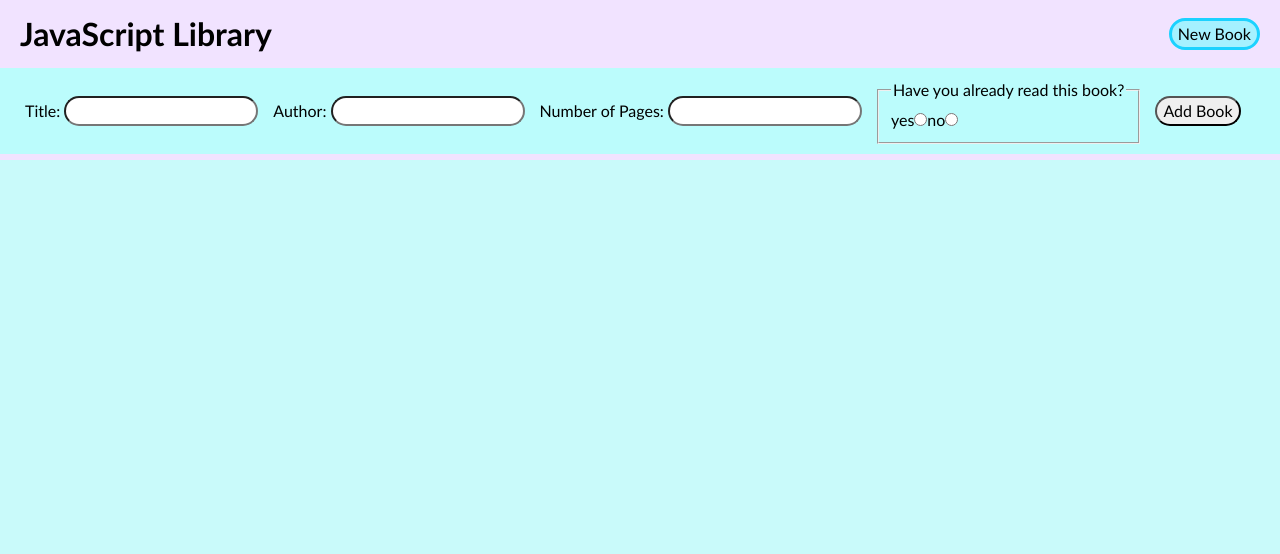
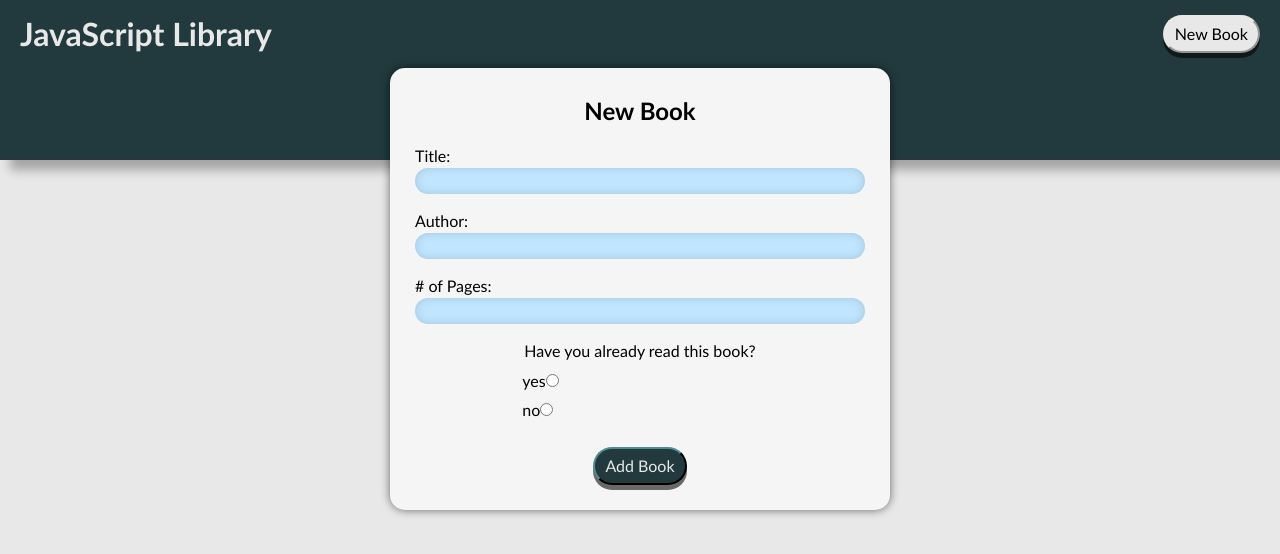
Before and after one commit to niassagd/library, a plain HTML site: page index.html in a window 1280 px wide. Both pictures are taken after a click on the button "New Book". Drawn offline with Linux system fonts and the light colour scheme.

Commit message:
Change styling to books.

```diff
--- a/index.html
+++ b/index.html
@@ -12,7 +12,7 @@
             <h1>JavaScript Library</h1>
             <button class="newBookBtn">New Book</button>
         </div>
-        <form action=""></form>
+        <form action="" id="hidden"></form>
     </div>
     <div class="library"></div>
     <script src="script.js"></script>
--- a/script.js
+++ b/script.js
@@ -52,10 +52,7 @@ function createBooks () {
         bookAuthor.classList.add("bookAuthor");
         book.appendChild(bookAuthor);
 
-        const bookPages = document.createElement("p");
-        bookPages.textContent = `${myLibrary[i].pages} pages`;
-        bookPages.classList.add("bookPages");
-        book.appendChild(bookPages);
+
 
         //book status
 
@@ -67,10 +64,16 @@ function createBooks () {
         //create button to change book status: read
 
         const readButton = document.createElement("button");
-        readButton.classList.add(".readBtn");
+        readButton.classList.add("readBtn");
         readButton.textContent = "Change Read Status";
 
         book.appendChild(readButton);
+
+        //book pages
+        const bookPages = document.createElement("p");
+        bookPages.textContent = `${myLibrary[i].pages} pages`;
+        bookPages.classList.add("bookPages");
+        book.appendChild(bookPages);
 
         library.appendChild(book);
     };
@@ -83,6 +86,10 @@ function createBooks () {
 
 const form = document.querySelector("form");
 const submitMessage = document.createElement("p");
+
+//new book form heading
+const formHeading = document.createElement("h2");
+formHeading.innerHTML = "New Book";
 
 //new book title
 
@@ -107,7 +114,7 @@ const authorLabel = document.createElement("label");
 authorLabel.for = "author";
 authorLabel.textContent = "Author: "
 
-//new book pages
+//form: new book pages
 
 const newPages = document.createElement("input");
         newPages.id = "pages";
@@ -117,12 +124,11 @@ const newPages = document.createElement("input");
 
         const pagesLabel = document.createElement("label");
         pagesLabel.for = "pages";
-        pagesLabel.textContent = "Number of Pages: ";
+        pagesLabel.textContent = "# of Pages: ";
 
 //form inputs for read or not read status
 
 const newRead = document.createElement("fieldset");
-
 
 const readStatus = document.createElement("legend");
 readStatus.textContent = "Have you already read this book?";
@@ -139,6 +145,9 @@ hasRead.required = true;
 const readLabel = document.createElement("label");
 readLabel.for = "bookStatus";
 readLabel.textContent = "yes";
+
+const radioDiv = document.createElement("div");
+radioDiv.classList.add("radioBtns");
 
 //radio button and label for "not read"
 const hasNotRead = document.createElement("input")
@@ -167,35 +176,32 @@ newBookButton.addEventListener("click", () => {
             form.innerHTML= "";
         }
         form.id = "myForm";
+        //form heading
 
-
-
+        form.appendChild(formHeading);
+        //title input
         form.appendChild(titleLabel);
         titleLabel.appendChild(newTitle);
-
-
+        //author input
         form.appendChild(authorLabel);
         authorLabel.appendChild(newAuthor);
-
+        //pages input
         form.appendChild(pagesLabel);
         pagesLabel.appendChild(newPages);
-
+        //fieldset containing radio buttons read yes and no
         form.appendChild(newRead);
-
+        //legend
         newRead.appendChild(readStatus);
-
-        newRead.appendChild(readLabel);
-        readLabel.appendChild(hasRead);
-
-
-
-        newRead.appendChild(notReadLabel);
-        notReadLabel.appendChild(hasNotRead);
-
-
+        //radio button div
+        newRead.appendChild(radioDiv);
+            //read: yes
+            radioDiv.appendChild(readLabel);
+            readLabel.appendChild(hasRead);
+            //read: no
+            radioDiv.appendChild(notReadLabel);
+            notReadLabel.appendChild(hasNotRead);
+        //add book submit button
         form.appendChild(addBook);
-
-
     }
 })
 
@@ -225,7 +231,7 @@ form.addEventListener("submit", function(event) {
     form.reset();
 
     //remove inputs
-
+    formHeading.remove();
     newTitle.remove();
     titleLabel.remove();
     newAuthor.remove();
@@ -237,7 +243,7 @@ form.addEventListener("submit", function(event) {
 
 
 
-    const myMessage = "Your book has been added to the library!";
+    const myMessage = `Your book, ${title}, by ${author} has been added to the library!`;
     submitMessage.innerHTML = myMessage;
     form.appendChild(submitMessage);
     form.id = "message";
--- a/styles.css
+++ b/styles.css
@@ -42,7 +42,9 @@
   /* CSS Reset above */
   :root {
     font-family: 'Gill Sans', 'Gill Sans MT', Calibri, 'Trebuchet MS', sans-serif;
-    background-color: rgb(201, 250, 250);
+    --mainWhite: rgb(232 232 232);
+    --primaryColor: rgb(34, 58, 61);
+    background-color: var(--mainWhite);
   }
 
   .book  {
@@ -51,22 +53,51 @@
     margin: 23vh 3vh 3vh 3vh;
     text-align: center;
     padding: 25px;
-    background-color: rgb(241, 203, 153);
+    background: linear-gradient(to left, #6fa5b6, #a3eaff, #a3eaff, #639cb3);
     color: rgb(82, 46, 10);
-    border-radius: 15px;
+    box-shadow: rgba(0, 0, 0, 0.541) 10px 10px;
+    border-top-right-radius: 50% 3%;
+    border-top-left-radius: 50% 3%;
+    border-bottom-right-radius: 2% 2%;
+    border-bottom-left-radius: 2% 2%;
+    border-bottom: rgba(0, 0, 0, 0.219) groove 10px;
+    display: flex;
+    flex-direction: column;
+    align-items: center;
+    justify-content: space-evenly;
+  }
+
+  .bookTitle {
+    font-weight: bold;
+  }
+
+  .bookAuthor {
+    font-size: 0.9rem;
+
+  }
+
+  .bookPages {
+    font-size: 0.75rem;
+  }
+
+  .bookRead {
+    font-size: 0.9rem;
   }
 
   .header {
+    color: var(--mainWhite);
     position: fixed;
     width: 100vw;
     height: 20vh;
     display: flex;
     flex-direction: column;
-
-    background-color: rgb(241, 227, 255);
+    align-items: center;
+    background-color: var(--primaryColor);
+    box-shadow: rgba(0, 0, 0, 0.295) 10px 10px 10px;
   }
 
   .header-top {
+    width: 100%;
     display: flex;
     align-items: center;
     justify-content: space-between;
@@ -74,12 +105,25 @@
 
   }
 
-  .newBookBtn {
+  button,
+  input[type="submit"] {
+    color: rgb(0, 0, 0);
+    background-color: var(--mainWhite);
+    border-color: var(--mainWhite);
+    box-shadow: rgba(0, 0, 0, 0.568) 0px 5px;
+    border-radius: 20px;
+    padding: 5px 10px;
+  }
 
-    color: rgb(0, 0, 0);
-    background-color: rgb(165, 241, 255);
-    border: rgb(28, 210, 255) 3px solid;
-    border-radius: 20px;
+  button:hover,
+  input[type="submit"]:hover {
+    cursor: pointer;
+  }
+
+  input[type="submit"] {
+    color: var(--mainWhite);
+    background-color: var(--primaryColor);
+    border-color: var(--primaryColor);
   }
 
   .library {
@@ -87,22 +131,59 @@
     flex-wrap: wrap;
   }
 
-  input {
+  input[type="text"],
+  input[type="number"] {
+    background-color: rgb(192, 230, 255);
+    border: none;
     border-radius: 15px;
+    width: 100%;
+    box-shadow: inset rgba(0, 0, 0, 0.144) 0px 0px 10px;
   }
 
   form {
-    width: 100vw;
+    color: black;
+    width: 500px;
     display: flex;
+    flex-direction: column;
     align-items: center;
     gap: 15px;
-    padding: 10px 25px;
-    background-color: rgb(187, 252, 252);
+    padding: 25px 25px;
+    background-color: rgb(245, 245, 245);
+    border-radius: 15px;
+    box-shadow: rgba(0, 0, 0, 0.555) 0px 0px 10px;
   }
 
 
 
+
+  .readBtn {
+    border-radius: 30px;
+    font-size: .75rem;
+    background: linear-gradient(to left, var(--primaryColor), var(--mainWhite), var(--primaryColor));
+    border: rgba(255, 255, 255, 0.29) dotted 3px;
+    box-shadow: none;
+    color: var(--primaryColor);
+  }
+
+  #hidden {
+    visibility: hidden;
+  }
+
+  label {
+    width: 100%;
+  }
+
+  fieldset {
+    border: none;
+    display: flex;
+  }
+
+  fieldset > div  {
+    display: flex;
+    flex-direction: column;
+    gap: 5px;
+  }
+
   input[type="button"] {
     margin-left: auto;
-
   }
```
